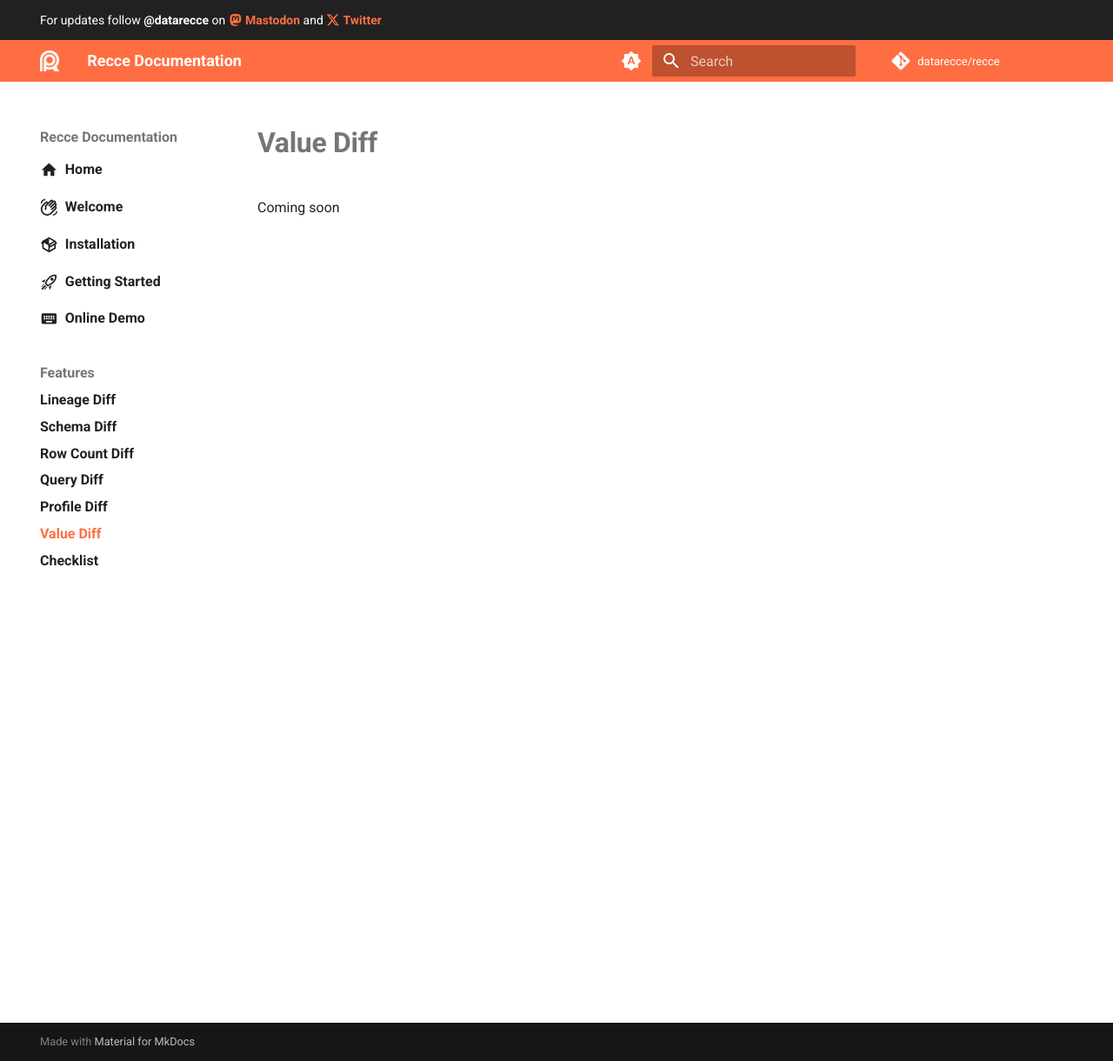
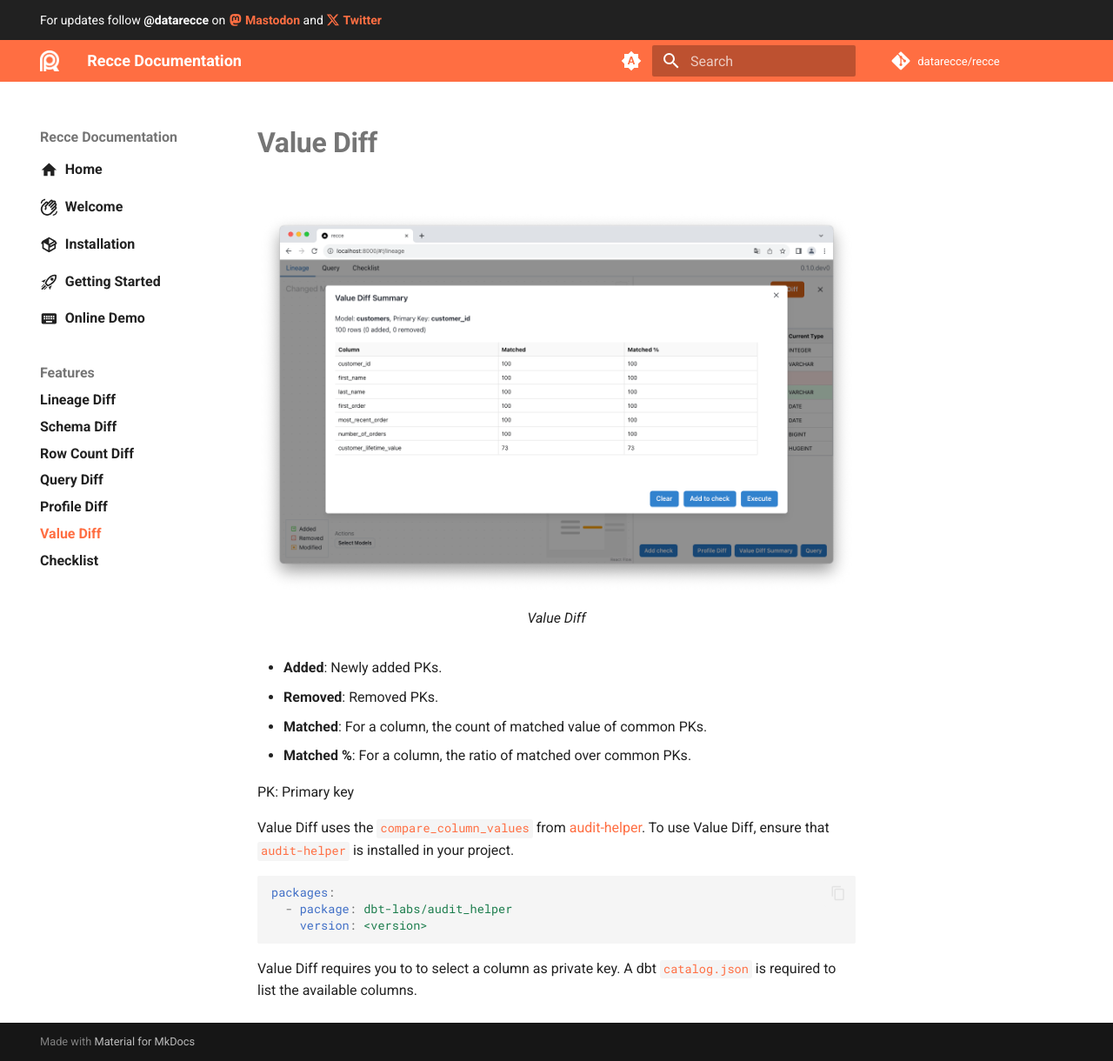
Before and after one commit to DataRecce/recce-documentation, an MkDocs documentation site: the page built from docs/docs/features/value-diff.md, in a window 1280 px wide and 1220 px high. Shown: the whole window at 87% size. Built offline with MkDocs 1.6.1 and Material for MkDocs 9.7.7, drawn with Linux system fonts in a browser that asks for light colours; comment, search, counter and statistics services are not loaded.

Commit message:
value diff page

````diff
--- a/docs/docs/features/value-diff.md
+++ b/docs/docs/features/value-diff.md
@@ -4,4 +4,24 @@ title: Value Diff
 
 # Value Diff
 
-Coming soon
+<figure markdown>
+  ![Recce Value Diff](../../assets/images/features/value-diff.png)
+  <figcaption>Value Diff</figcaption>
+</figure>
+
+- **Added**: Newly added PKs.
+- **Removed**: Removed PKs.
+- **Matched**: For a column, the count of matched value of common PKs.
+- **Matched %**: For a column, the ratio of matched over common PKs.
+
+PK: Primary key
+
+Value Diff uses the `compare_column_values` from [audit-helper](https://hub.getdbt.com/dbt-labs/audit_helper/latest/). To use Value Diff, ensure that `audit-helper` is installed in your project.
+
+```yaml
+packages:
+  - package: dbt-labs/audit_helper
+    version: <version>
+```
+
+Value Diff requires you to to select a column as private key. A dbt `catalog.json` is required to list the available columns.
````
Also changed, not shown: docs/assets/images/features/value-diff.png (added).
